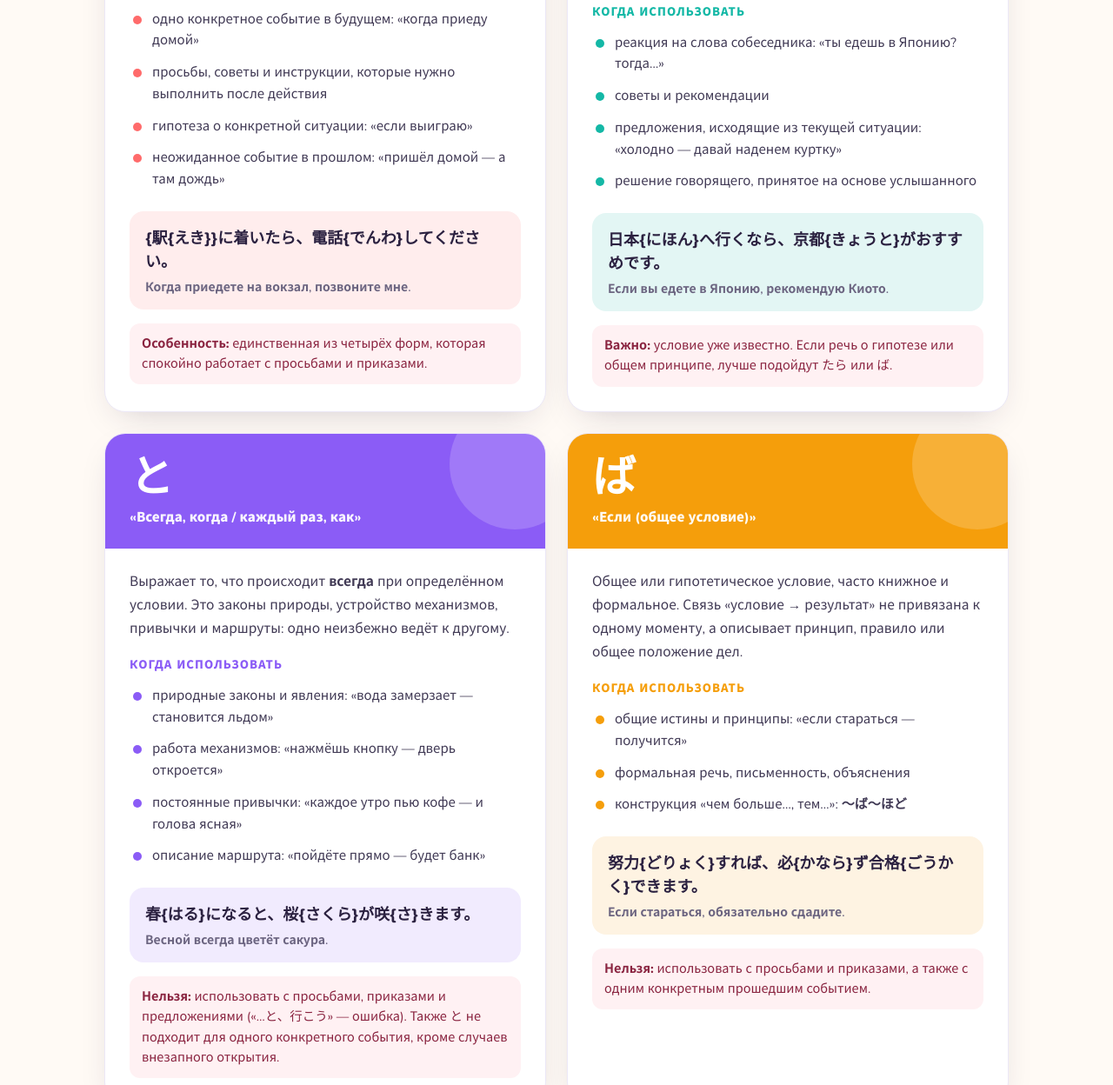
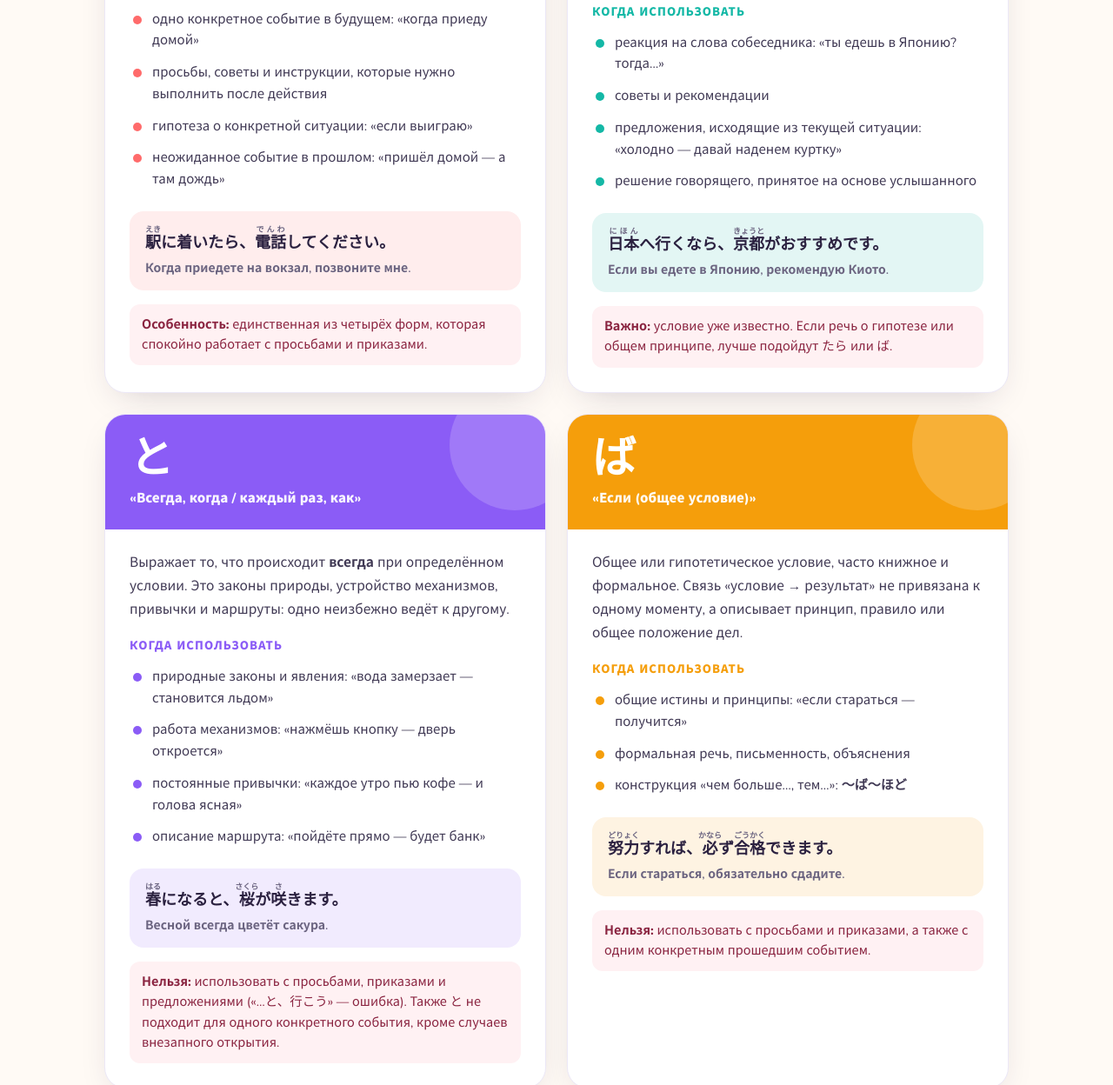
Before and after one commit to kristan17/tara-nara-to-ba, a plain HTML site: page index.html in a window 1280 px wide. Shown: the part 684-1932 px from the top of the page at 87% size. Drawn offline with nearby package versions, Linux system fonts and the light colour scheme.

Commit message:
Add files via upload

```diff
--- a/index.html
+++ b/index.html
@@ -130,7 +130,7 @@ footer{text-align:center;margin-top:60px;color:var(--mut);font-weight:800;font-s
         <li>гипотеза о конкретной ситуации: «если выиграю»</li>
         <li>неожиданное событие в прошлом: «пришёл домой — а там дождь»</li>
       </ul>
-      <div class="ex"><div class="jp">{駅{えき}}に着いたら、電話{でんわ}してください。</div><div class="ru">Когда приедете на вокзал, позвоните мне.</div></div>
+      <div class="ex"><div class="jp"><ruby>駅<rt>えき</rt></ruby>に着いたら、<ruby>電話<rt>でんわ</rt></ruby>してください。</div><div class="ru">Когда приедете на вокзал, позвоните мне.</div></div>
       <div class="warn"><b>Особенность:</b> единственная из четырёх форм, которая спокойно работает с просьбами и приказами.</div>
     </div>
   </div>
@@ -146,7 +146,7 @@ footer{text-align:center;margin-top:60px;color:var(--mut);font-weight:800;font-s
         <li>предложения, исходящие из текущей ситуации: «холодно — давай наденем куртку»</li>
         <li>решение говорящего, принятое на основе услышанного</li>
       </ul>
-      <div class="ex"><div class="jp">日本{にほん}へ行くなら、京都{きょうと}がおすすめです。</div><div class="ru">Если вы едете в Японию, рекомендую Киото.</div></div>
+      <div class="ex"><div class="jp"><ruby>日本<rt>にほん</rt></ruby>へ行くなら、<ruby>京都<rt>きょうと</rt></ruby>がおすすめです。</div><div class="ru">Если вы едете в Японию, рекомендую Киото.</div></div>
       <div class="warn"><b>Важно:</b> условие уже известно. Если речь о гипотезе или общем принципе, лучше подойдут たら или ば.</div>
     </div>
   </div>
@@ -162,7 +162,7 @@ footer{text-align:center;margin-top:60px;color:var(--mut);font-weight:800;font-s
         <li>постоянные привычки: «каждое утро пью кофе — и голова ясная»</li>
         <li>описание маршрута: «пойдёте прямо — будет банк»</li>
       </ul>
-      <div class="ex"><div class="jp">春{はる}になると、桜{さくら}が咲{さ}きます。</div><div class="ru">Весной всегда цветёт сакура.</div></div>
+      <div class="ex"><div class="jp"><ruby>春<rt>はる</rt></ruby>になると、<ruby>桜<rt>さくら</rt></ruby>が<ruby>咲<rt>さ</rt></ruby>きます。</div><div class="ru">Весной всегда цветёт сакура.</div></div>
       <div class="warn"><b>Нельзя:</b> использовать с просьбами, приказами и предложениями («…と、行こう» — ошибка). Также と не подходит для одного конкретного события, кроме случаев внезапного открытия.</div>
     </div>
   </div>
@@ -177,7 +177,7 @@ footer{text-align:center;margin-top:60px;color:var(--mut);font-weight:800;font-s
         <li>формальная речь, письменность, объяснения</li>
         <li>конструкция «чем больше…, тем…»: <b>〜ば〜ほど</b></li>
       </ul>
-      <div class="ex"><div class="jp">努力{どりょく}すれば、必{かなら}ず合格{ごうかく}できます。</div><div class="ru">Если стараться, обязательно сдадите.</div></div>
+      <div class="ex"><div class="jp"><ruby>努力<rt>どりょく</rt></ruby>すれば、<ruby>必<rt>かなら</rt></ruby>ず<ruby>合格<rt>ごうかく</rt></ruby>できます。</div><div class="ru">Если стараться, обязательно сдадите.</div></div>
       <div class="warn"><b>Нельзя:</b> использовать с просьбами и приказами, а также с одним конкретным прошедшим событием.</div>
     </div>
   </div>
```
